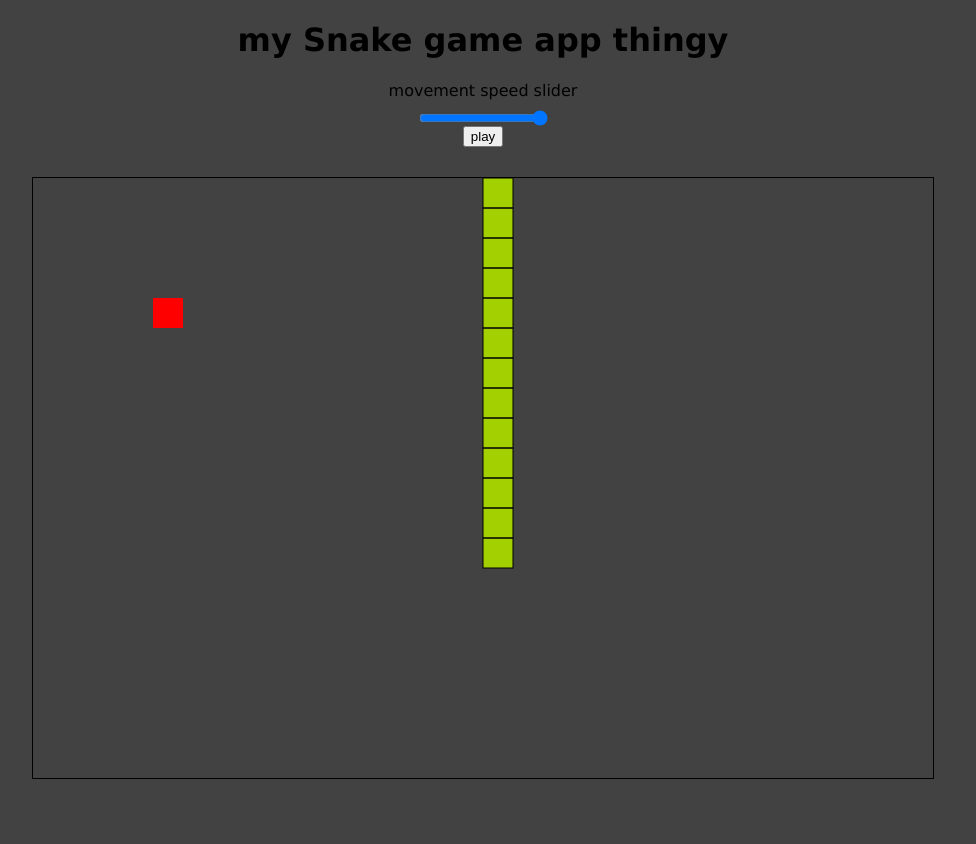
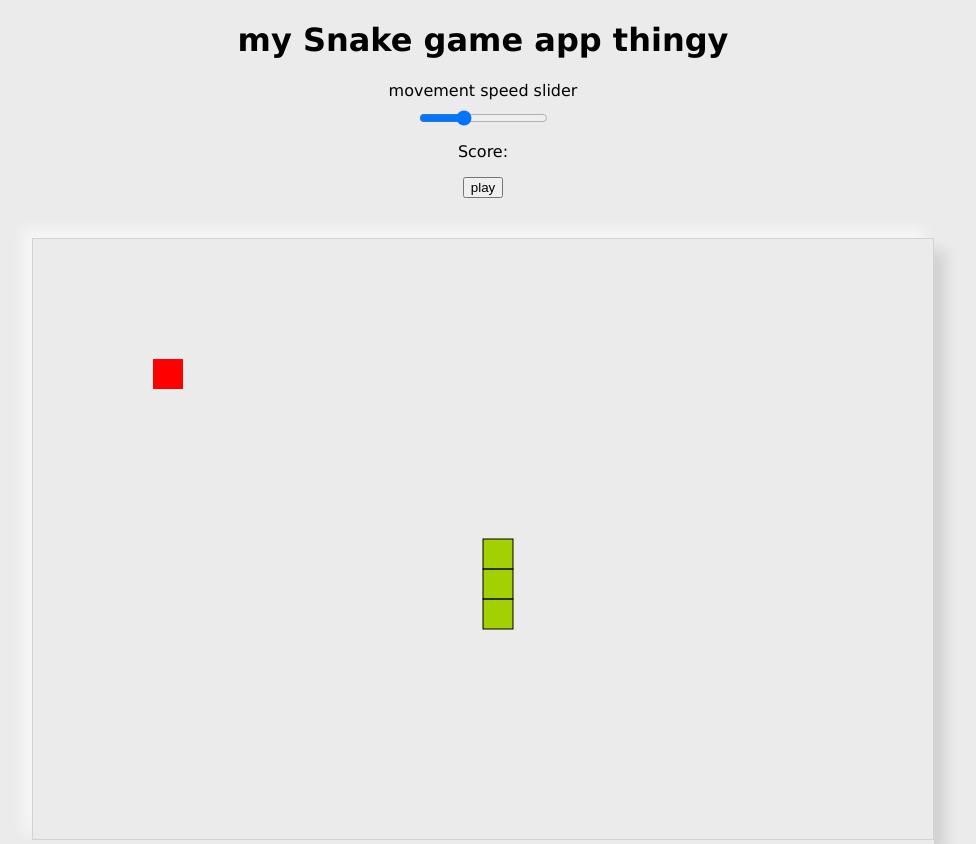
Before and after one commit to Ali-Ansari-Dez/snake-app, a React (Create React App) app: page / in a window 1280 px wide. Shown: the whole page, without its empty margins (157-1133 px from the left). Before the commit the page ends 800 px from the top, so only its background shows below. Built offline with nearby package versions, Linux system fonts and the light colour scheme.

Commit message:
coming together

```diff
--- a/src/App.css
+++ b/src/App.css
@@ -1,9 +1,11 @@
 body{
-  background-color: rgb(66, 66, 66);
+  background-color: rgb(235, 235, 235);
   font-family: Verdana, Geneva, Tahoma, sans-serif;
 }
 .App {
   text-align: center;
+  width: 100%;
+  height: 100%;
 }
 
 .difficultyAndScore label {
@@ -15,7 +17,15 @@ body{
   margin: auto;
 }
 
+.canvasDiv {
+
+  margin: auto;
+  margin-top: 40px;
+  width: fit-content;
+  box-shadow: 12px 12px 12px rgba(0, 0, 0, 0.1), -10px -10px 10px whitesmoke;
+}
 #myCanvas {
-  margin-top: 30px;
-  border: 1px solid black;
+
+  border: 1px solid rgba(0, 0, 0, 0.1);
+
 }
--- a/src/App.tsx
+++ b/src/App.tsx
@@ -17,18 +17,14 @@
 
 function App() {
   const canvasRef = useRef<HTMLCanvasElement | null>(null);
-  const [difValue, setDifValue] = useState(500); //to change difficulty later
+  const [difValue, setDifValue] = useState<number|null>(null); //to change difficulty later
   const [snake, setSnake] = useState(initialSnake);
   const [apple, setApple] = useState(initialApple);
   const [snakeDirection, setSnakeDirection] = useState([0, -1]);
-  const [gameOver, setGameOver] = useState();
+  const [gameOver, setGameOver] = useState(false);
+  const [score,setScore] = useState(null)
 
   useInterval(() => runGame(), difValue)
-
-
-
-
-
 
   const randomApplePlacement = () => {
     let newApple = initialApple.map(([x,y])=>[
@@ -38,12 +34,11 @@ function App() {
     setApple(newApple)
   }
 
-
-
   const runGame = () => {
     const newSnake = [ ...snake ]
     const newSnakeHead = [ newSnake[0][0] + snakeDirection[0], newSnake[0][1] + snakeDirection[1] ]
     newSnake.unshift(newSnakeHead)
+    newSnake.pop()
     setSnake(newSnake)
   }
 
@@ -78,6 +73,7 @@ function App() {
 		setApple(initialApple)
 		setSnakeDirection([ 0, -1 ])
     runGame()
+    setDifValue(200)
 	}
 
   useEffect(() => {
@@ -115,19 +111,21 @@ function App() {
             min="50"
             max="500"
             step="50"
-            defaultValue={difValue}
+            defaultValue={200}
             onChange={handleRangeChange}
           />
         </form>
+        <p>Score:{score}</p>
         <button type="button" onClick={play}>play</button>
       </div>
+      <div className="canvasDiv">
       <canvas
         ref={canvasRef}
         id="myCanvas"
         width={gridSize * columns}
         height={gridSize * rows}
       ></canvas>
-
+      </div>
     </div>
   );
 }
```
